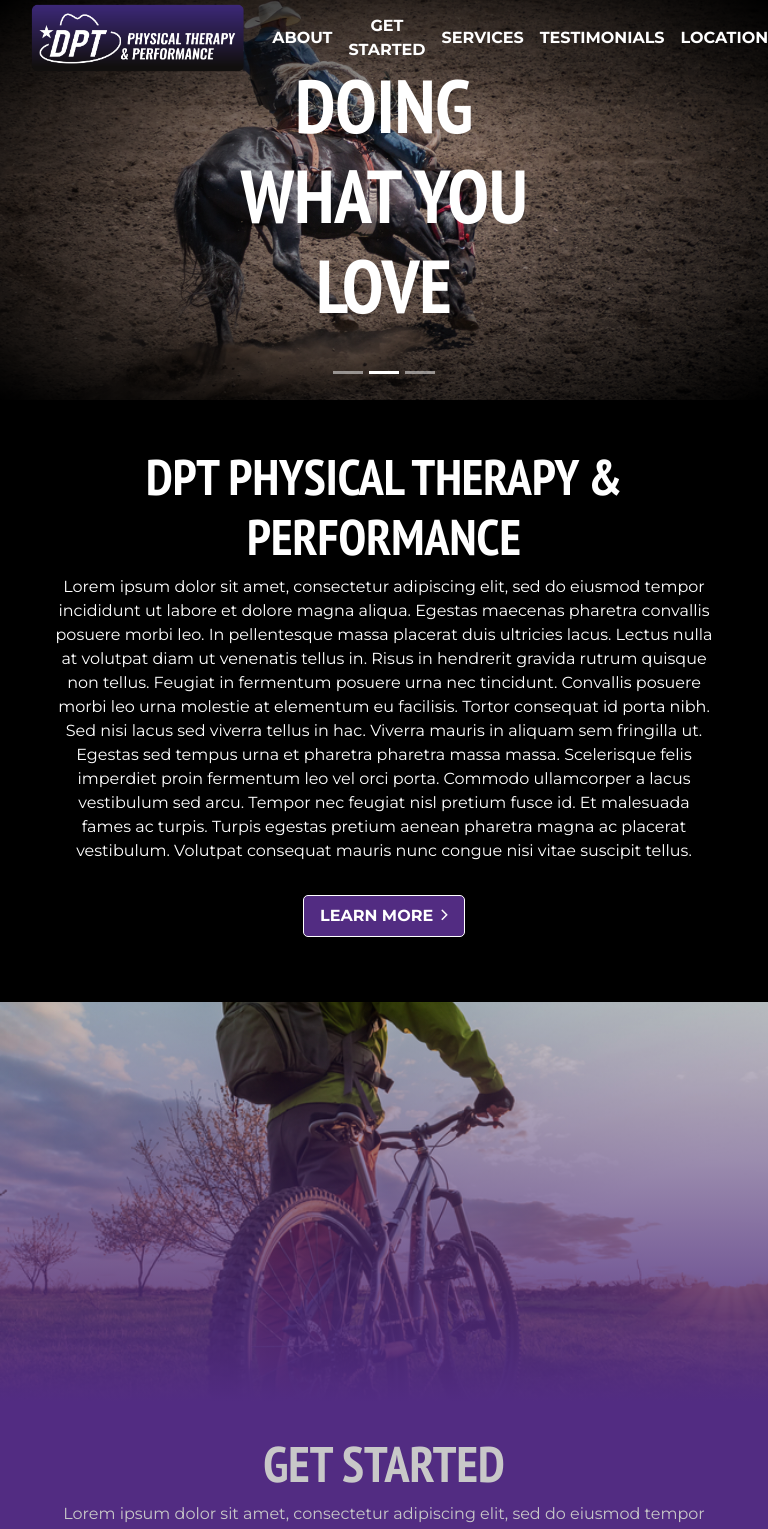
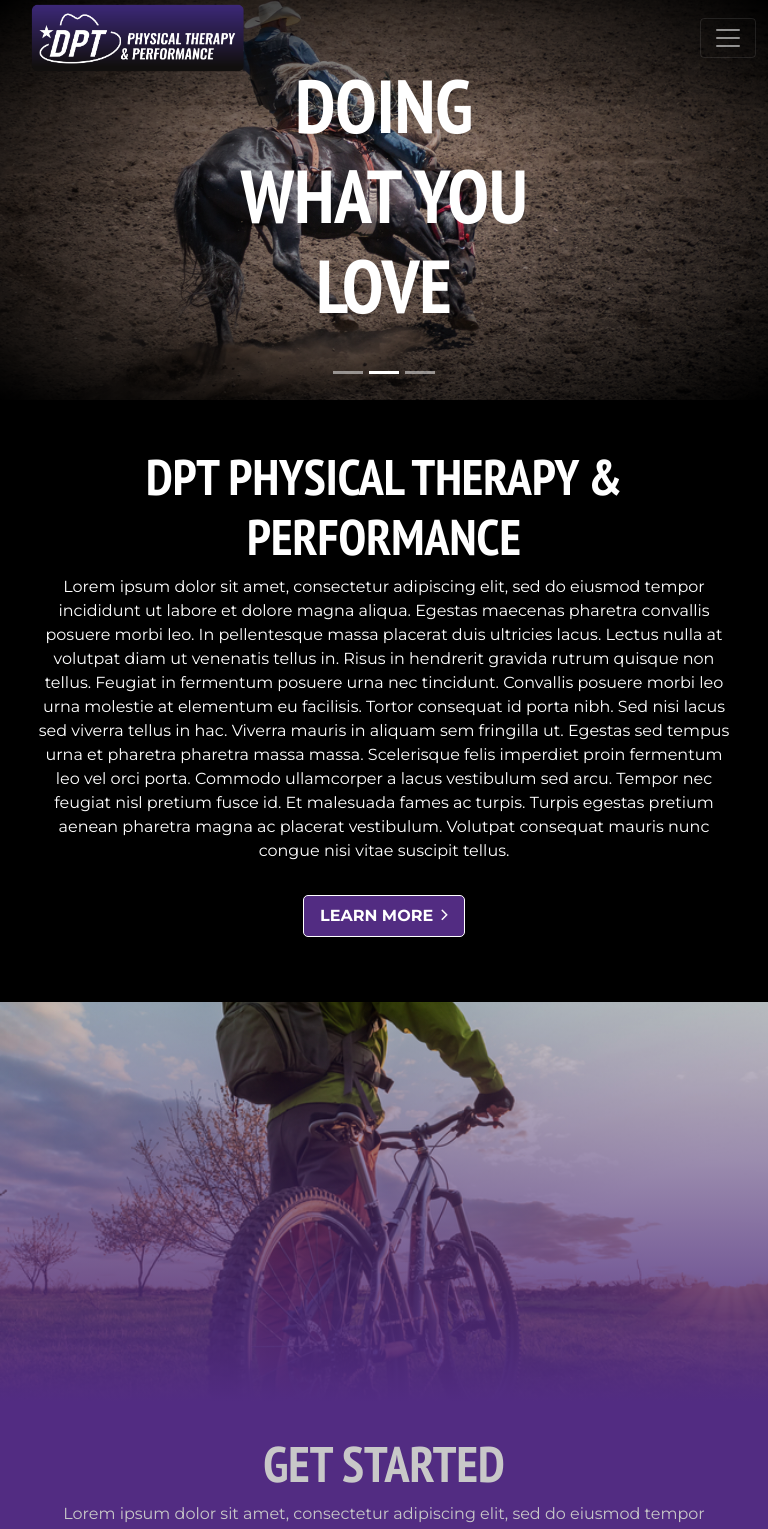
Before and after one commit to jmcginty15/dpt-therapy, a React (Create React App) app in the folder client/: page / in a window 768 px wide. Shown: the top 1529 px of the page. Built offline with nearby package versions, Linux system fonts and the light colour scheme.

Commit message:
ready for landing page demo deploy

```diff
--- a/client/src/components/home/Home.css
+++ b/client/src/components/home/Home.css
@@ -87,7 +87,7 @@
 
 @media (max-width: 768px) {
     .Home-about, .Home-info {
-        width: 90%;
+        width: 95%;
     }
 
     .Home-info {
@@ -148,6 +148,12 @@
 @media (max-height: 720px) {
     .Home-banner {
         height: 100vh;
+    }
+}
+
+@media (max-width: 285px) {
+    .Home-title {
+        font-size: 40px;
     }
 }
 
--- a/client/src/components/home/Home.js
+++ b/client/src/components/home/Home.js
@@ -56,10 +56,10 @@
     const navigate = useNavigate();
 
     const [banners, setBanners] = useState(window.innerWidth >= 768 ? horizontalBanners : verticalBanners);
-    const [photoRight, setPhotoRight] = useState(window.innerWidth >= 768 ? true : false);
+    const [photoRight, setPhotoRight] = useState(window.innerWidth > 768 ? true : false);
 
     window.addEventListener('resize', () => {
-        if (window.innerWidth >= 768) {
+        if (window.innerWidth > 768) {
             if (JSON.stringify(banners) === JSON.stringify(verticalBanners)) setBanners(horizontalBanners);
             if (!photoRight) setPhotoRight(true);
         } else {
--- a/client/src/components/map/Map.css
+++ b/client/src/components/map/Map.css
@@ -8,6 +8,7 @@
         height: 350px;
         margin-left: auto;
         margin-right: auto;
+        margin-bottom: 40px;
     }
 }
 
@@ -17,5 +18,6 @@
         height: 400px;
         margin-left: auto;
         margin-right: auto;
+        margin-bottom: 0;
     }
 }
--- a/client/src/components/nav/NavBar.js
+++ b/client/src/components/nav/NavBar.js
@@ -65,14 +65,14 @@
 
     return (
         <div className="NavBar">
-            <Navbar id="Nav" style={{ backgroundColor: backgroundColor }} light={backgroundColor === '#ffffff'} dark={backgroundColor !== '#ffffff'} expand="md" fixed="top">
+            <Navbar id="Nav" expand="lg" style={{ backgroundColor: backgroundColor }} light={backgroundColor === '#ffffff'} dark={backgroundColor !== '#ffffff'} fixed="top">
                 <NavbarBrand href="/" id="brand-logo-container">
                     <img src={logo} height={75} />
                     {/* <NavLogo id="brand-logo" width={150} height={150} style={{ color: textColor }} /> */}
                 </NavbarBrand>
                 <NavbarToggler onClick={toggleOpen} />
                 <Collapse isOpen={open} navbar>
-                    <Nav className="ms-auto" navbar>
+                    <Nav navbar>
                         <NavItem className="NavBar-item">
                             <NavLink onClick={() => navigate('/about', false)} style={{ color: textColor }}><span className="NavBar-link">ABOUT</span></NavLink>
                         </NavItem>
```
